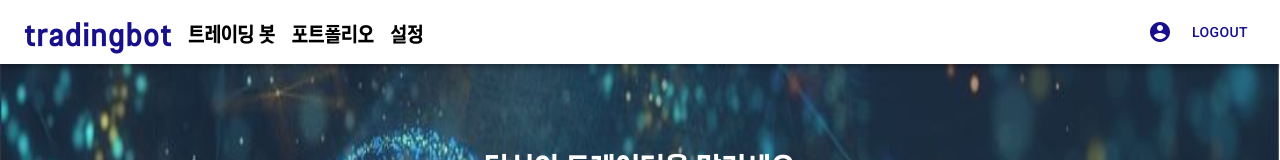
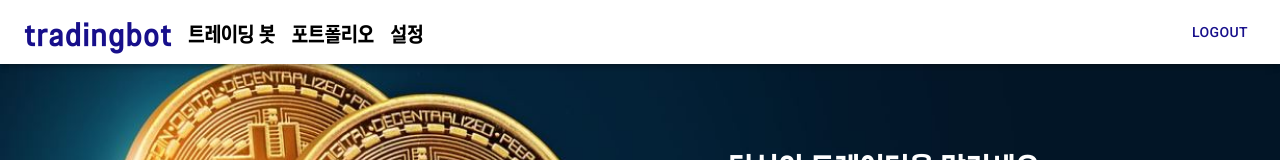
Before and after one commit to TradingBot-Frontend/front, a React (Create React App) app in the folder trading/: page /main/dashboard in a window 1280 px wide. Shown: the top 160 px of the page. Built offline with nearby package versions, Linux system fonts and the light colour scheme; no server answers; sample sign-in values are in the browser's storage.

Commit message:
fix: gnb 아이콘 제거 및 메인 사진 교체

```diff
--- a/trading/src/routes/normalRoute/Dashboard.tsx
+++ b/trading/src/routes/normalRoute/Dashboard.tsx
@@ -244,9 +244,9 @@ export default function Dashboard() {
             </Typography>
           </div>
 
-          <IconButton color="inherit" className={classes.loginIcon}>
+          {/* <IconButton color="inherit" className={classes.loginIcon}>
             <AccountCircleIcon />
-          </IconButton>
+          </IconButton> */}
           {/* <Button variant="contained" color="primary">
             Login
           </Button> */}
--- a/trading/src/routes/normalRoute/Main.tsx
+++ b/trading/src/routes/normalRoute/Main.tsx
@@ -47,11 +47,12 @@ const MainBoxWrapper = styled.div`
     position: absolute;
     color: #ffffff;
     top: 5rem;
-    /* left: 30rem; */
+    right: 15rem;
+    /* left: 10rem; */
   }
   .photo {
     width: 100%;
-    height: 63rem;
+    height: 22rem;
   }
 `;
 const TradingWrapper = styled.div`
```
Also changed, not shown: trading/src/assets/images/bitcoin.jpg.
